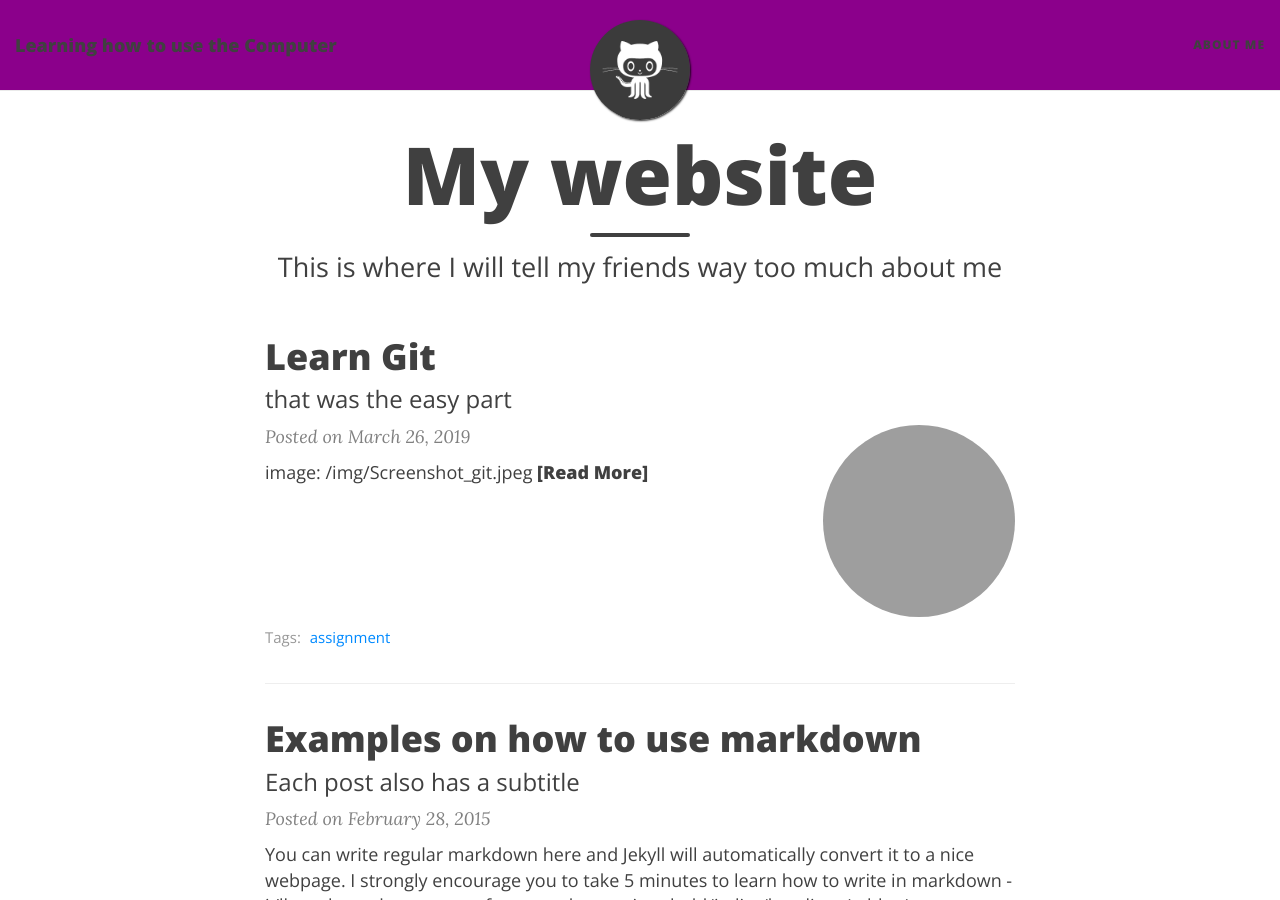
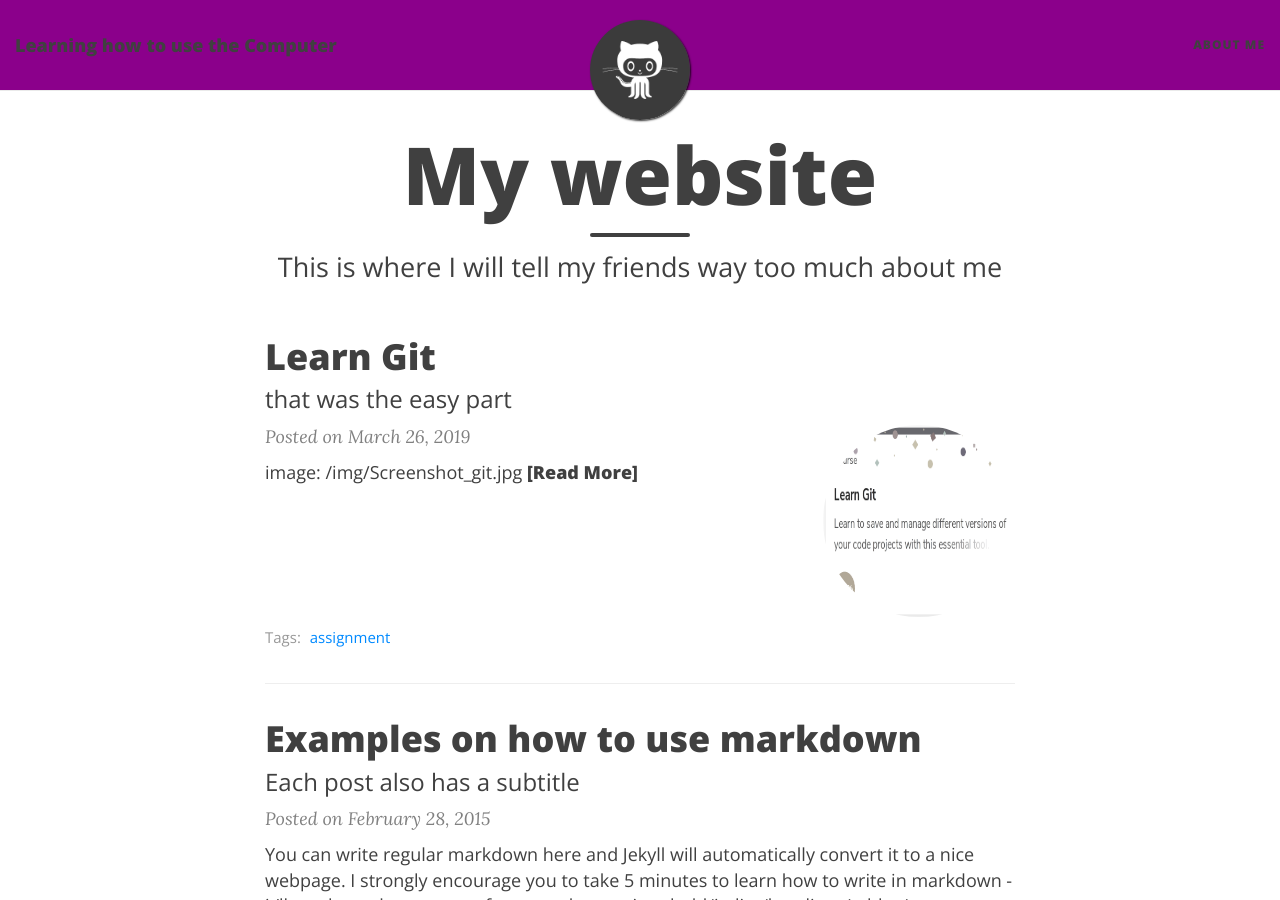
Before and after one commit to Anna-Pi/Anna-Pi.github.io, a Jekyll site: the page built from index.html, in a window 1280 px wide and 900 px high. Built offline with Jekyll 4.4.1, drawn with Linux system fonts in a browser that asks for light colours; nearby versions of some CDN libraries; the list of posts is cut into pages by our own code; grey boxes are pictures that could not be loaded.

Commit message:
immer noch

```diff
--- a/_posts/2019-03-26-learn-git.md
+++ b/_posts/2019-03-26-learn-git.md
@@ -2,12 +2,12 @@
 layout: post
 title: Learn Git
 subtitle: that was the easy part
-image: /img/Screenshot_git.jpeg
+image: /img/Screenshot_git.jpg
 tags: [assignment]
 ---
 
 
-image: /img/Screenshot_git.jpeg
+image: /img/Screenshot_git.jpg
 ![Learn git](Screenshot_git.jpg)
 
 {: .box-error}
```
